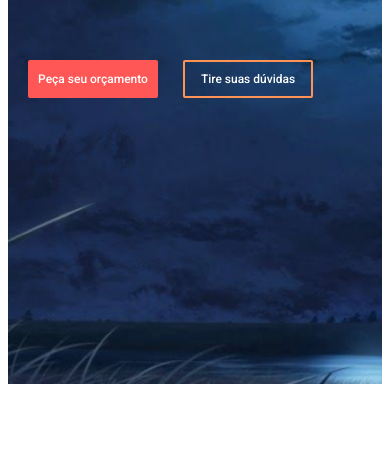
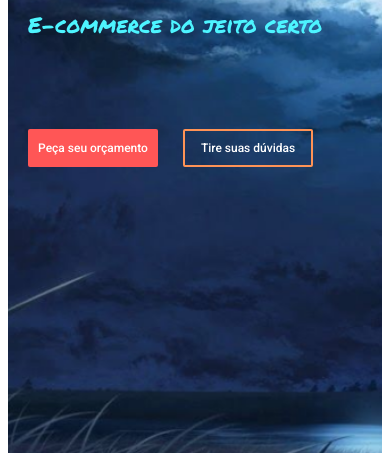
Before and after one commit to CaioMorenoGoulart/Gulp-site-model, a website: page index.html in a window 390 px wide. Shown: the part 586-1047 px from the top of the page. Drawn offline with nearby package versions, Linux system fonts and the light colour scheme; files that its build step writes are made by us from their sources.

Commit message:
Adjust in background of responsive

```diff
--- a/src/component/main/style.scss
+++ b/src/component/main/style.scss
@@ -188,8 +188,7 @@ body {
       }
       .boxes {
         .banner {
-          margin: 0;
-          background-position: top;
+          margin: 69px 0 0 0;
           .text-box-top {
             margin: 70px 0 0 20px;
             max-width: 100%;
```
Also changed, not shown: deploy/src/css/style.min.css.
